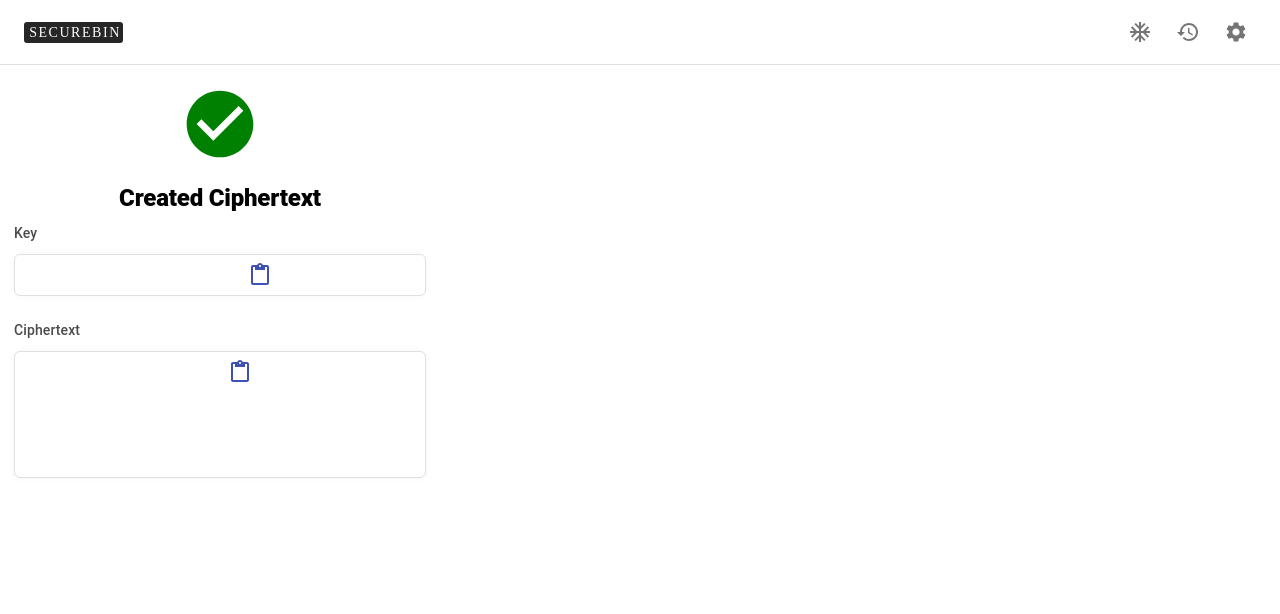
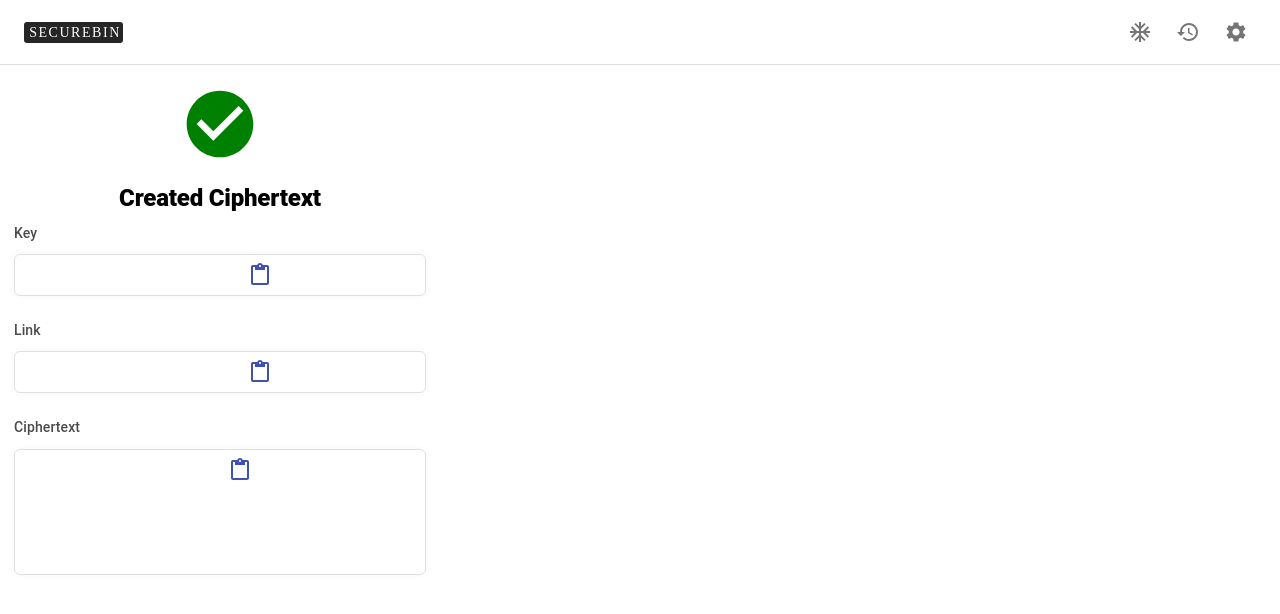
Before and after one commit to secbin/extension, a React (Create React App) app: page /result in a window 1280 px wide. Shown: the top 614 px of the page. Built offline with nearby package versions, Linux system fonts and the light colour scheme.

Commit message:
link hookup

```diff
--- a/src/chrome/utils/pastebin.ts
+++ b/src/chrome/utils/pastebin.ts
@@ -14,9 +14,11 @@ export async function postPastebin(encryptQuery: string) {
     const apiKey3 = await getItemAsync(Storage.API_KEY);
     console.log("API ", apiKey3);
     var content = new URLSearchParams();
-    content.append("api_dev_key", apiKey);
+    content.append("api_dev_key", apiKey2);
     content.append("api_paste_code", encryptQuery);
     content.append("api_option", "paste");
+    console.log("encryptQuery ", encryptQuery);
+    console.log("Content ", content);
 
     const response = await fetch(`https://pastebin.com/api/api_post.php`, {
         method: "POST",
--- a/src/routes/DropDownButton.jsx
+++ b/src/routes/DropDownButton.jsx
@@ -176,7 +176,8 @@ export default function CustomizedMenus() {
                 action: Action.ENCRYPT_PASTEBIN,
                 plaintext: text,
                 ciphertext: res.data,
-                key: res.key
+                key: res.key,
+                pastebinlink: newNewlink,
             },
         })
         console.log("STATE", state)
@@ -200,8 +201,9 @@ export default function CustomizedMenus() {
         payload: {
             action: Action.ENCRYPT,
             plaintext: text,
-            ciphertext: text,
-            key: res.key
+            ciphertext: res.data,
+            key: res.key,
+            pastebinlink: "",
          },
      })
       console.log("STATE", state)
--- a/src/routes/Result.tsx
+++ b/src/routes/Result.tsx
@@ -56,6 +56,7 @@ export default function Process(props: any) {
     const { state, dispatch } = React.useContext(AppContext);
     const classes = useStyles();
     const key = state.draft.key;
+    const link = state.draft.pastebinlink;
     const ctxt = state.draft.ciphertext;
 
     return (
@@ -67,6 +68,14 @@ export default function Process(props: any) {
             <Typography variant={'h4'}>Key</Typography>
             <Card className={classes.copybox}>
                 <InputBase placeholder={key} value={key} />
+                <IconButton>
+                   <ContentPasteIcon color="primary"/>
+                </IconButton>
+            </Card>
+
+            <Typography variant={'h4'}>Link</Typography>
+            <Card className={classes.copybox}>
+                <InputBase placeholder={link} value={link} />
                 <IconButton>
                    <ContentPasteIcon color="primary"/>
                 </IconButton>
```
